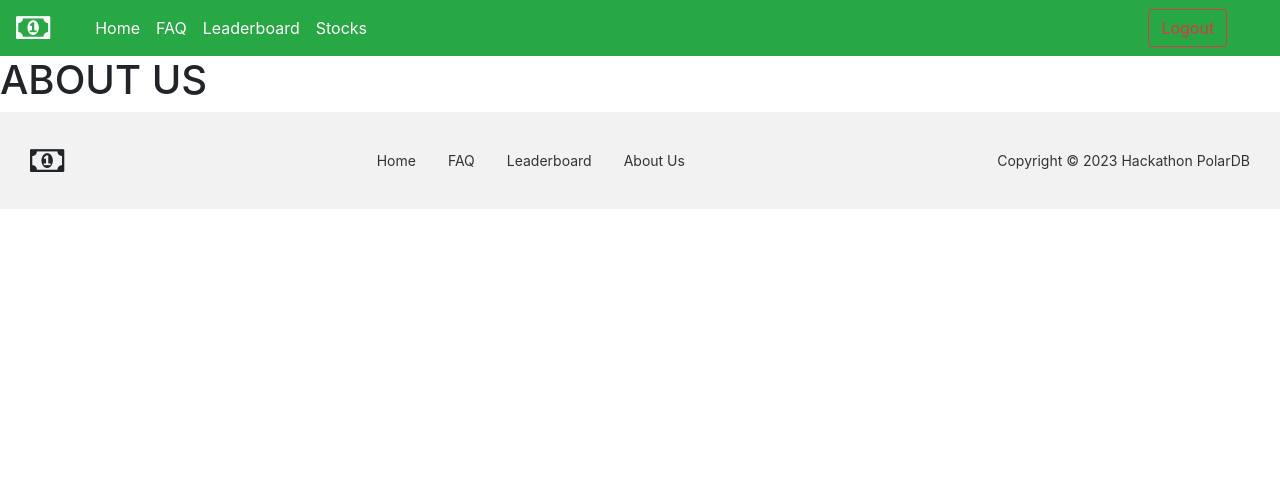
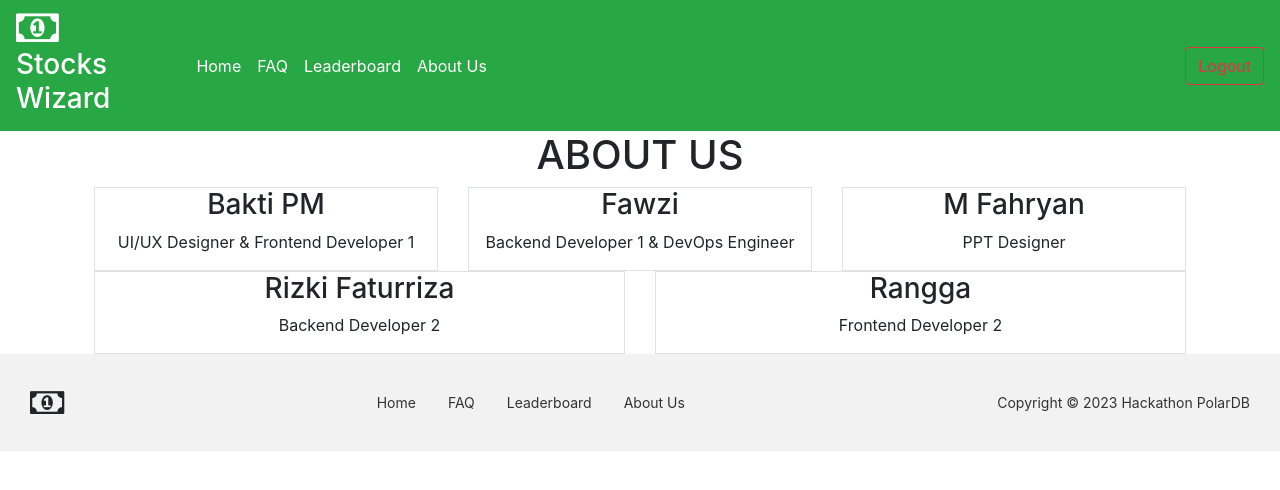
Before and after one commit to FawziLinggo/polardb-teams-2023, a Flask app: template Python API/templates/about.html in a window 1280 px wide. Shown: the top 490 px of the page. Run offline with Flask 2, Linux system fonts and the light colour scheme; the template is opened without the code that fills it, so the values that code supplies are empty; parts of the project's set-up code (start-up, migrations or seed data) failed here and were passed over; some libraries are stand-ins or nearby versions.

Commit message:
+ Brand name

```diff
--- a/Python API/templates/about.html
+++ b/Python API/templates/about.html
@@ -1,4 +1,43 @@
 {% extends "layout.html" %}
 {% block content %}
-<h1>ABOUT US</h1>
+<div class="container px-4">
+    <h1 class="text-center">ABOUT US</h1>
+    <div class="row text-center">
+        <div class="col-4">
+            <div class="col border border-1">
+                <img src="" alt="" srcset="">
+                <h3>Bakti PM</h3>
+                <p>UI/UX Designer & Frontend Developer 1</p>
+            </div>
+        </div>
+        <div class="col-4">
+            <div class="col border border-1">
+                <img src="" alt="" srcset="">
+                <h3>Fawzi</h3>
+                <p>Backend Developer 1 & DevOps Engineer</p>
+            </div>
+        </div>
+        <div class="col-4">
+            <div class="col border border-1">
+                <img src="" alt="" srcset="">
+                <h3>M Fahryan</h3>
+                <p>PPT Designer</p>
+            </div>
+        </div>
+        <div class="col-6">
+            <div class="col border border-1">
+                <img src="" alt="" srcset="">
+                <h3>Rizki Faturriza</h3>
+                <p>Backend Developer 2</p>
+            </div>
+        </div>
+        <div class="col-6">
+            <div class="col border border-1">
+                <img src="" alt="" srcset="">
+                <h3>Rangga</h3>
+                <p>Frontend Developer 2</p>
+            </div>
+        </div>
+    </div>
+</div>
 {% endblock %}
--- a/Python API/templates/faq.html
+++ b/Python API/templates/faq.html
@@ -3,7 +3,7 @@
     <title>Stock Wizard - Frequently Asked Questions</title>
 {% endblock %}
 {% block content %}
-    <div class="container">
+    <div class="container px-4">
     <h1>FAQ</h1>
 
     <h2>What is the purpose of this website?</h2>
--- a/Python API/templates/layout.html
+++ b/Python API/templates/layout.html
@@ -28,7 +28,10 @@
 
 <body>
 <nav class="navbar navbar-expand-lg navbar-success bg-success">
-  <i class="fa fa-money fa-2x text-white" aria-hidden="true"></i>
+  <div class="brand">
+    <i class="fa fa-money fa-2x text-white" aria-hidden="true"></i>
+    <h3>Stocks Wizard</h3>
+  </div>
   <button class="navbar-toggler" type="button" data-toggle="collapse" data-target="#navbarSupportedContent"
     aria-controls="navbarSupportedContent" aria-expanded="false" aria-label="Toggle navigation">
     <span class="navbar-toggler-icon"></span>
@@ -48,7 +51,7 @@
           <a class="nav-link text-white" href="/leaderboard">Leaderboard <span class="sr-only">(current)</span></a>
         </li>
         <li class="nav-item active">
-          <a class="nav-link text-white" href="/stock">Stocks <span class="sr-only">(current)</span></a>
+          <a class="nav-link text-white" href="/aboutus">About Us <span class="sr-only">(current)</span></a>
         </li>
       </ul>
       <form class="form-inline my-2 my-lg-0">
--- a/Python API/templates/leaderboard.html
+++ b/Python API/templates/leaderboard.html
@@ -7,10 +7,11 @@
 <title>Lederboard</title>
 <script src="https://unpkg.com/lightweight-charts/dist/lightweight-charts.standalone.production.js"></script>
 
-<h1 class="ui red header">Leaderboard</h1>
 
+<div class="container px-4">
 
-<div class="ui blue header" id="leaderboard-container"></div>
+        <h1 class="ui red header">Leaderboard</h1>
+</div>
 
 <div id="grid-leaderboard-container">
 <div class=container id="chart">
```
